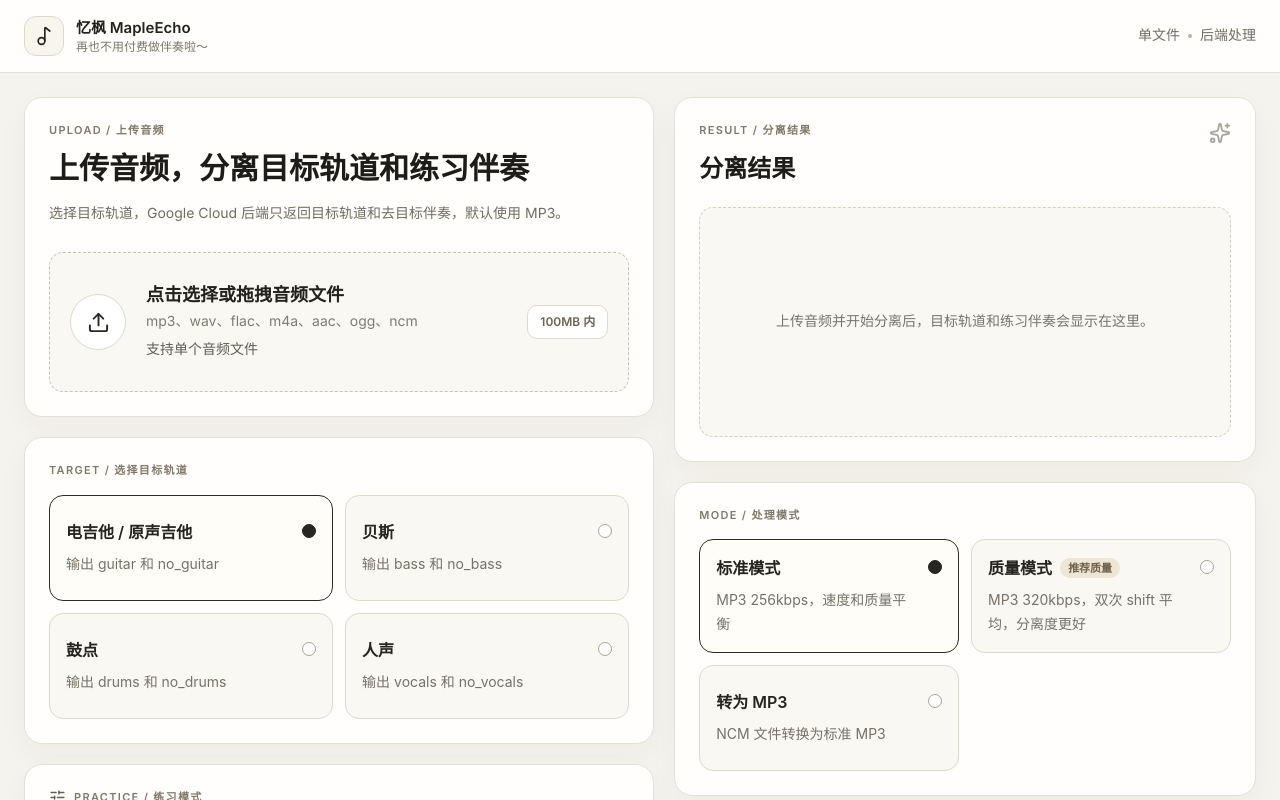
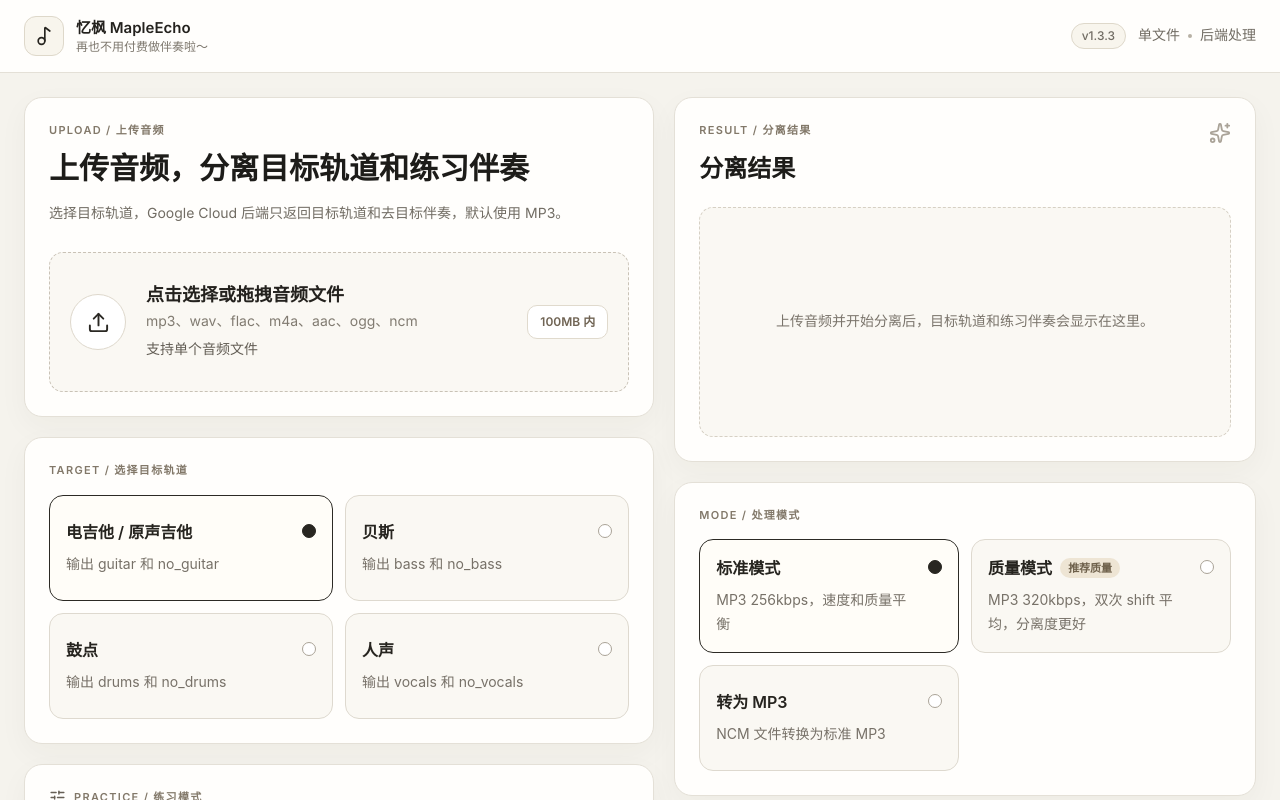
Before and after one commit to Arantist/MapleEcho, a Next.js app: page / in a window 1280 px wide. Shown: the top 800 px of the page. Built offline with nearby package versions, Linux system fonts and the light colour scheme; no server answers.

Commit message:
Show app version in header

```diff
--- a/app/page.tsx
+++ b/app/page.tsx
@@ -29,6 +29,7 @@ import {
 import { clampPlaybackTime, defaultPracticeTrackMap, formatPlaybackTime, progressPercent } from "@/lib/player";
 import { usePracticePlayer, type PracticePlayer } from "@/lib/use-practice-player";
 import type { JobMode, JobRecord, PracticeTrack, PracticeTrackId, TargetStem } from "@/lib/types";
+import { APP_VERSION_LABEL } from "@/lib/version";
 
 type UiMode = "standard" | "quality" | "convert";
 
@@ -293,8 +294,16 @@ function AppHeader() {
             <div className="truncate text-xs text-[#7d776d]">再也不用付费做伴奏啦～</div>
           </div>
         </div>
-        <div className="hidden shrink-0 items-center gap-2 text-sm text-[#716c63] md:flex">
-          <span>单文件</span><Dot /><span>后端处理</span>
+        <div className="flex shrink-0 items-center gap-3">
+          <span
+            className="rounded-full border border-[#ded8ca] bg-[#f8f5ed] px-2.5 py-1 text-xs font-medium text-[#716c63]"
+            aria-label={`当前版本 ${APP_VERSION_LABEL}`}
+          >
+            {APP_VERSION_LABEL}
+          </span>
+          <div className="hidden items-center gap-2 text-sm text-[#716c63] md:flex">
+            <span>单文件</span><Dot /><span>后端处理</span>
+          </div>
         </div>
       </div>
     </header>
--- /dev/null
+++ b/lib/version.ts
@@ -0,0 +1,4 @@
+import packageMetadata from "@/package.json";
+
+export const APP_VERSION = packageMetadata.version;
+export const APP_VERSION_LABEL = `v${APP_VERSION}`;
```
Also changed, not shown: 1 other file (tests, documents, lock files or other folders).
